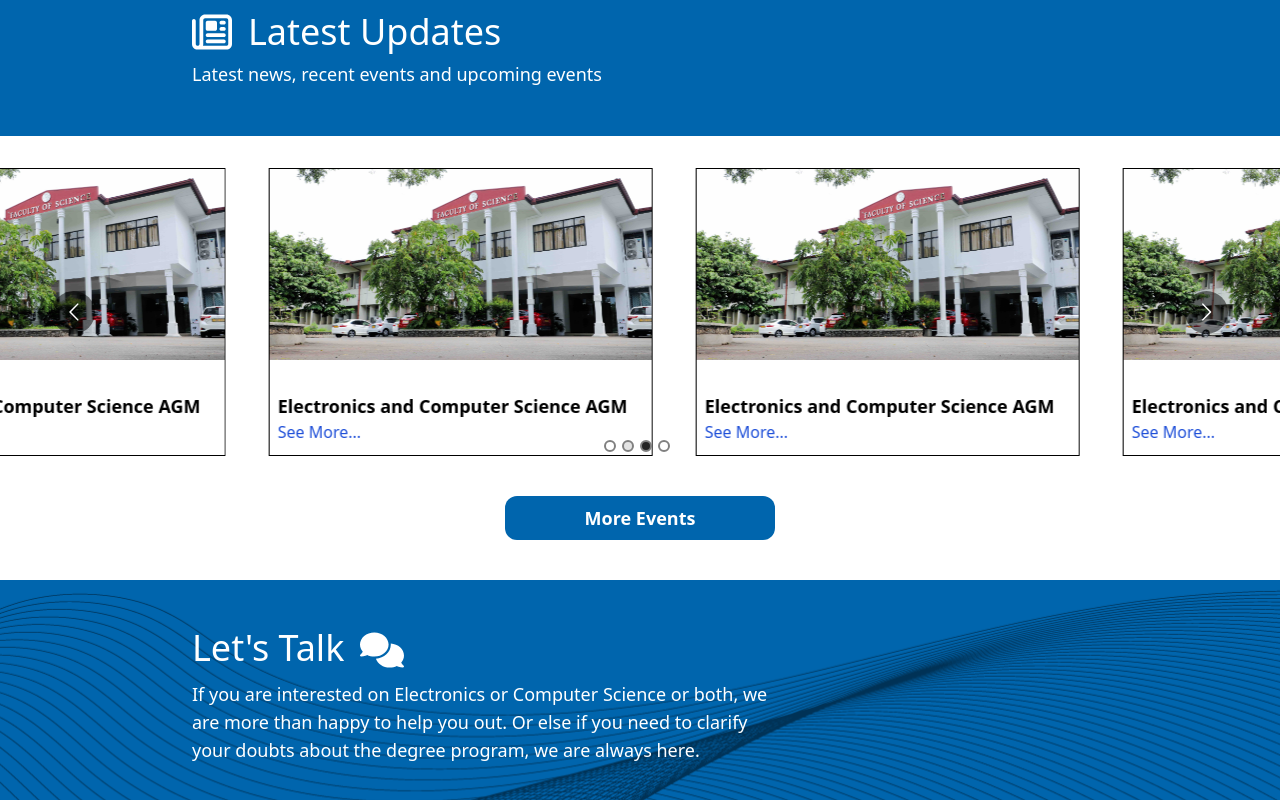
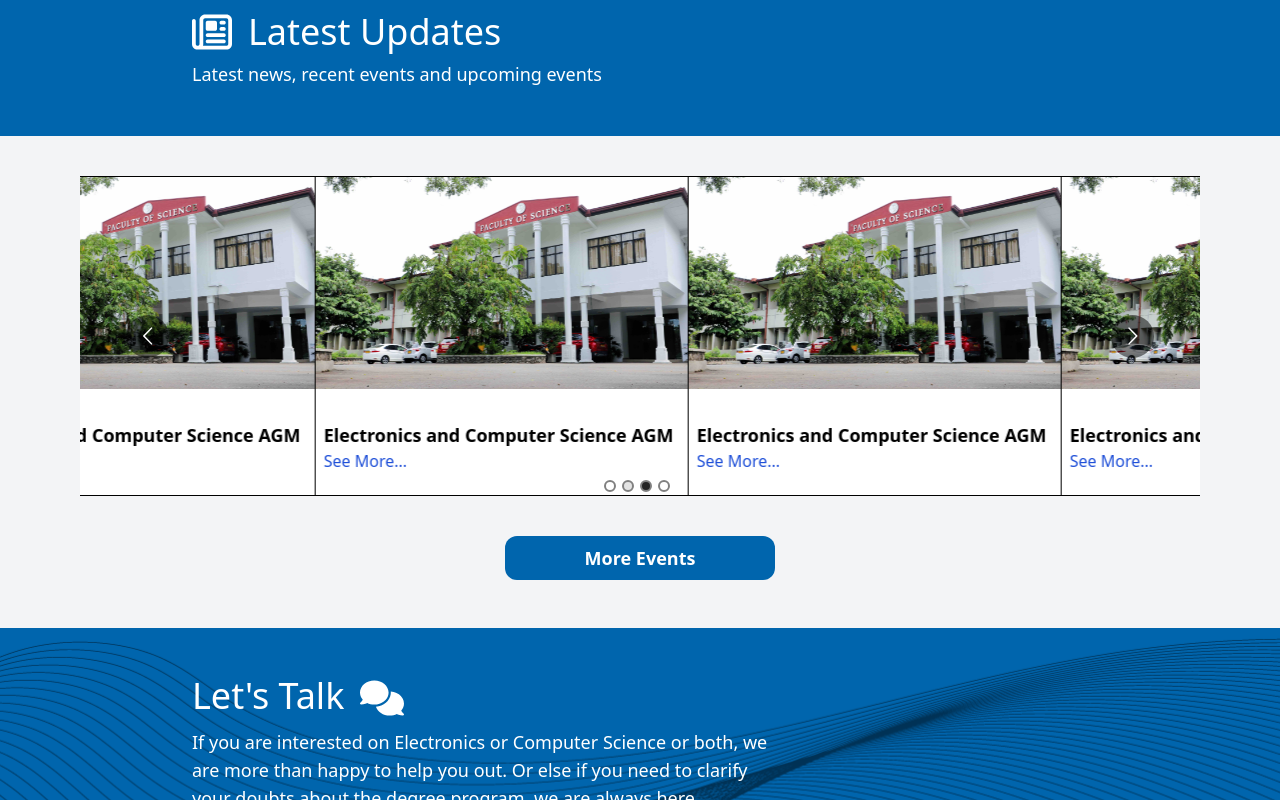
Before and after one commit to ecs-uok/ecs-uok-website, a React (Vite) app in the folder client/: page / in a window 1280 px wide. Shown: the part 2100-2900 px from the top of the page. Built offline with nearby package versions, Linux system fonts and the light colour scheme.

Commit message:
update carousel

```diff
--- a/client/src/components/CarouselItem.jsx
+++ b/client/src/components/CarouselItem.jsx
@@ -2,7 +2,7 @@ import PropTypes from "prop-types";
 
 export default function CarouselItem({ carouselImage, eventName, eventLink }) {
   return (
-    <div className="h-72 w-96 border border-black">
+    <div className="h-80 w-96 border border-black bg-white">
       <img
         className="w-full h-2/3 overflow-hidden object-cover"
         src={carouselImage}
--- a/client/src/components/EventsSection.jsx
+++ b/client/src/components/EventsSection.jsx
@@ -11,7 +11,7 @@ export default function EventsSection() {
     },
     desktop: {
       breakpoint: { max: 3000, min: 1024 },
-      items: 4,
+      items: 3,
     },
     tablet: {
       breakpoint: { max: 1024, min: 464 },
@@ -42,7 +42,9 @@ export default function EventsSection() {
           Latest news, recent events and upcoming events
         </div>
       </div>
-      <div className="my-8">
+
+      <div className="bg-gray-100 py-10">
+        <div className="px-20">
           <Carousel
             autoPlay
             autoPlaySpeed={3000}
@@ -77,13 +79,14 @@ export default function EventsSection() {
             />
           </Carousel>
         </div>
-      <div className="flex justify-center">
+        <div className="mt-8 flex justify-center">
           <a href="www.facebook.com">
             <button className="bg-primary text-white px-20 py-2 m-2 text-lg font-bold rounded-xl hover:bg-secondary duration-500">
               More Events
             </button>
           </a>
         </div>
+      </div>
     </>
   );
 }
--- a/client/src/components/LetsTalkSection.jsx
+++ b/client/src/components/LetsTalkSection.jsx
@@ -2,7 +2,7 @@ import LetsTalkBG from "../assets/lets_talk_section.png";
 
 export default function LetsTalkSection() {
   return (
-    <div className="bg-primary mt-8 h-80 w-full relative z-0">
+    <div className="bg-primary h-80 w-full relative z-0">
       <img
         className="h-full w-full overflow-hidden object-cover opacity-50 absolute -z-10"
         src={LetsTalkBG}
```
Lines whose indentation alone changed are shown as unchanged.
